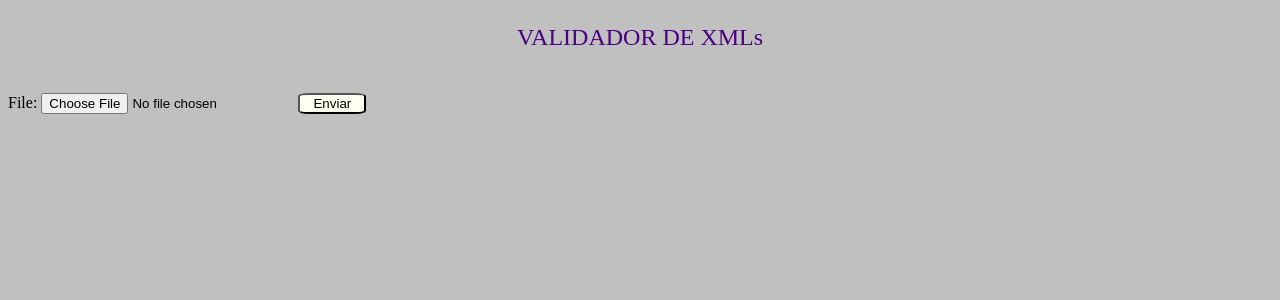
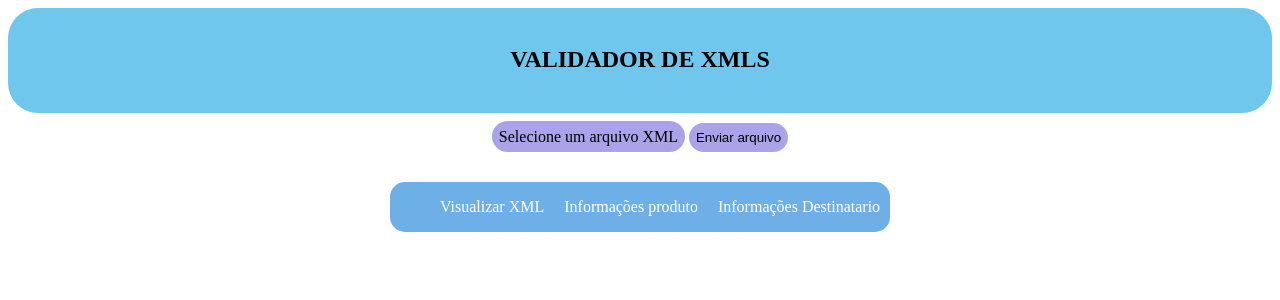
Before and after one commit to andseg/validador-xml-documentos-fiscais, a Django app: page / in a window 1280 px wide. Shown: the top 300 px of the page. Run offline with Django 4.2, Linux system fonts and the light colour scheme.

Commit message:
front da pagina

```diff
--- a/settings/settings.py
+++ b/settings/settings.py
@@ -27,7 +27,9 @@ SECRET_KEY = 'django-insecure-8aas#z2+s0d2*h^by(r(v%2(%+y=!6&5^x*zj241ptc2$xozpm
 DEBUG = True
 
 ALLOWED_HOSTS = [
-    '192.168.1.38'
+    '192.168.1.38',
+    '192.168.1.117'
+
 ]
 
 
--- /dev/null
+++ b/static/JS/main.js
@@ -0,0 +1,6 @@
+var evento = document.getElementById(enviar_arquivo);
+
+function evento_arqu (){
+   InputEvent = evento;
+   return InputEvent = <input class="button_enviar" type="submit" value="Enviar arquivo"></input>;
+}
--- a/templates/static/css/style.css
+++ b/templates/static/css/style.css
@@ -1,30 +1,32 @@
-body {
-    background: silver;
-}
 
-.tittle {
-    color: indigo;
-    text-align: center;
-    font-size: 24px;
-}
 
-.envio {
-    background: ivory;
-    border-radius: 15%;
-    width: 68px;
-}
+
 
 .infoEmit {
     margin-top: 3vw;
-    background: #e8e8e8;
-    border-radius: 2vw;
-    width: 55vw;
-    height: 100%;
+    display: flex;
+    justify-content: center;
+    align-items: center;
 }
 
-.infoEmiteStyle {
-    font-size: 14px;
-    margin-left: 2vw;
+.infoEmiteStyle{
+    padding: 7px;
+    text-align: center;
+    margin: auto;
+    border-radius: 15px;
+    background-color:   rgb(134, 213, 247);
+
+}
+.infoEmiteStyle th{
+    background: rgb(116, 201, 237);
+}
+.infoEmiteStyle td {
+    padding-right: 15px;
+    padding-bottom: 10px;
+    padding-left: 15px;
+    text-align: center;
+    background:  rgb(167, 216, 237);
+
 }
 
 .infoDest {
@@ -33,6 +35,7 @@ body {
     border-radius: 2vw;
     width: 55vw;
     height: 100%;
+    display: none;
 }
 
 .inforDestStyle {
@@ -47,6 +50,7 @@ body {
     overflow-x: auto;
     width: 55vw;
     margin-top: 2vw;
+    display: none;
 }
 
 .produtos {
@@ -58,9 +62,77 @@ body {
     margin-left: 57.5vw;
     overflow-y: auto;
     overflow-x: auto;
+    display: none;
 }
 
 .produtoStyle {
     font-size: 14px;
     margin-left: 2vw;
 }
+
+input[type="file" ]{
+  display: none;
+}
+
+.button {
+    background: rgb(171, 163, 233);
+    border-radius:20px ;
+    padding: 7px;
+    margin-bottom: 30px;
+}
+
+.button_enviar{
+    margin-top: 10px;
+    border-radius: 20px;
+    padding: 7px;
+    background:rgb(171, 163, 233);
+    border: #e8e8e8;
+}
+
+.conteiner_form{
+    display: flex;
+    flex-direction: center;
+    justify-content: center;
+}
+
+
+.conteiner_menu{
+    display: flex;
+    justify-content: center;
+    align-items: center;
+
+}
+
+.nav_menu{
+    margin-top: 30px;
+    text-align: center;
+    background: rgb(111, 175, 232);
+    border-radius: 15px;
+
+}
+
+.nav_menu ul{
+    list-style: none;
+    display: flex;
+
+}
+
+.li_menu{
+     margin-left: 10px;
+    list-style-type: none;
+    margin-right: 10px;
+
+}
+
+.li_menu a{
+    text-decoration: none;
+    color: #fff;
+}
+
+.tittle_XML{
+    background: rgb(111, 199, 237);
+    text-align: center;
+    padding-bottom: 20px;
+    border-radius: 30px;
+
+}
--- a/templates/validador/index.html
+++ b/templates/validador/index.html
@@ -7,24 +7,49 @@
     <meta name="viewport" content="width=device-width, initial-scale=1.0">
     <title>Document</title>
     <link rel="stylesheet" href="{% static 'css/style.css' %}">
+    <script src="{% static 'JS/main.js' %}"></script>
 </head>
 <body>
-<p class="tittle"> VALIDADOR DE XMLs </p>
-<br>
-<form method="post" enctype="multipart/form-data">
-    {% csrf_token %}
-    {{ form }}
-    <input class="envio" type="submit" value="Enviar">
+<header class="tittle_XML">
+    <br>
+    <h2>VALIDADOR DE XMLS </h2>
+
+</header>
+<form class="conteiner_form" method="post" enctype="multipart/form-data">
+    <div>
+        {% csrf_token %}
+        <label for="id_file" class="button" id="envir_arquivo" >Selecione um arquivo XML</label>
+        <input type="file" name="file" required id="id_file">
+        <input class="button_enviar" type="submit" value="Enviar arquivo"></input>
+
+      </div>
 </form>
+<div class="conteiner_menu">
+    <nav class="nav_menu">
+        <ul>
+            <li class="li_menu"> <a href="#"> Visualizar XML</a></li>
+            <li class="li_menu"><a href="#"> Informações produto</a></li>
+            <li class="li_menu"><a href="#"> Informações Destinatario</a></li>
+        </ul>
+    </nav>
+</div>
 {% if metodo == 'POST' %}
 <div class="infoEmit">
     <div class="infoEmiteStyle">
-        <br>
-        <p> <strong> Chave de Acesso da Nota: </strong> {{ Chave_de_Acesso }} </p>
-        <p> <strong> Número da Nota:</strong> {{ Numero_da_Nota }} <strong>Série:</strong> {{ Serie }} </p>
-        <p> <strong> Emitente: </strong> {{ Emitente }} </p>
-        <p> <strong> CNPJ do Emitente: </strong> {{ CNPJ_Emitente }} </p>
-        <br>
+        <table>
+            <tr>
+              <th> <strong> Chave de Acesso da Nota </strong> </th>
+              <th>  <strong> Número da Nota</strong> </th>
+              <th> <strong> Emitente </strong> </th>
+              <th> <strong>    CNPJ do Emitente     </strong> </th>
+            </tr>
+            <tr>
+                <td>{{ Chave_de_Acesso }}  </td>
+                <td> {{ Numero_da_Nota }} </td>
+                <td> {{ Emitente }} </td>
+                <td> {{ CNPJ_Emitente }} </td>
+            </tr>
+        </table>
     </div>
 </div>
 <div class="infoDest">
--- a/validador/forms.py
+++ b/validador/forms.py
@@ -4,4 +4,4 @@ from django.core.validators import FileExtensionValidator as FEV
 
 
 class UploadFileForm(forms.Form):
-    file = forms.FileField(validators=[FEV(['xml'], u'Utilizar apenas extensão XML', '001')])
+    file = forms.FileField(validators=[FEV(['xml'], 'Utilizar apenas extensão XML', '001')],)
```
Also changed, not shown: static/css/style.css (+137 -2 lines), templates/static/JS/main.js (added).
